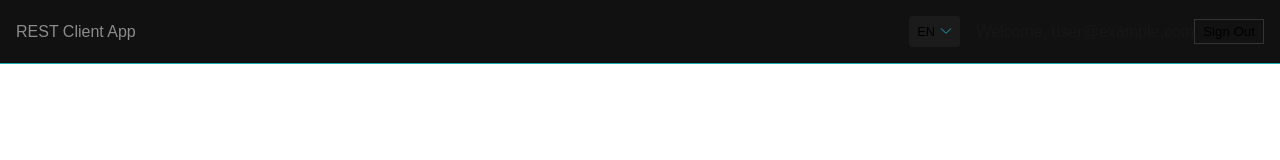
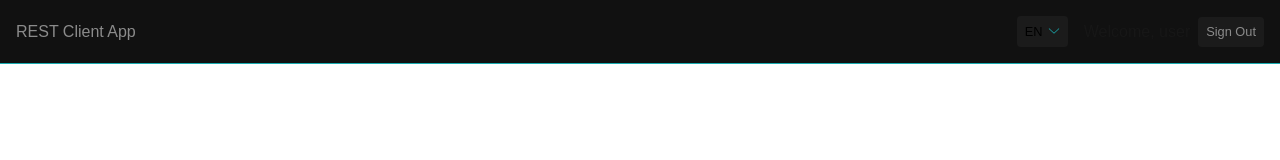
Before and after one commit to vadzimavich/rest-client-app, a Next.js app: page / in a window 1280 px wide. Shown: the top 160 px of the page. Built offline with nearby package versions, Linux system fonts and the light colour scheme; no server answers; sample sign-in values are in the browser's storage.

Commit message:
fix: change header style

```diff
--- a/src/components/header/Header.module.css
+++ b/src/components/header/Header.module.css
@@ -26,14 +26,21 @@
 }
 
 .button {
-    background: none;
-    border: 1px solid #333;
+    margin-left: 0.5rem;
+    height: 30px;
     padding: 0.25rem 0.5rem;
+    border: none;
+    border-radius: 4px;
+    background-color: #1b1b1b;
+    color: #8b8b8b;
     cursor: pointer;
+    font-size: 0.8rem;
+    transition: background 0.2s, color 0.2s;
 }
 
 .button:hover {
-    background-color: #f5f5f5;
+    background-color: #272727;
+    color: #fff;
 }
 
 .langToggle {
--- a/src/components/header/Header.tsx
+++ b/src/components/header/Header.tsx
@@ -42,7 +42,7 @@ export default function Header() {
           <div>Loading...</div>
         ) : user ? (
           <>
-            <span>Welcome, {user.email}</span>
+            <span>Welcome, {user.email?.split('@')[0]}</span>
             <button onClick={handleSignOut} className={styles.button}>
               Sign Out
             </button>
```
